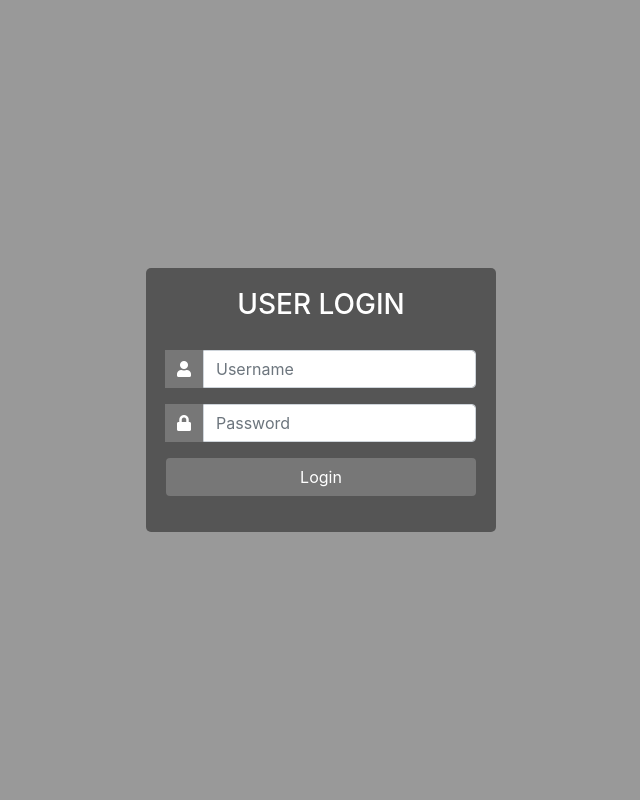
After one commit to Mariobouzakhm/LibraryManagement, a Django app: page /login/ in a window 1280 px wide. The commit adds this page. Shown: the whole page, without its empty margins (319-959 px from the left). Run offline with Django 3.2, Linux system fonts and the light colour scheme; some libraries are stand-ins or nearby versions.

Commit message:
Added Login System/Restrict Pages

```diff
--- /dev/null
+++ b/books/templates/books/login.html
@@ -0,0 +1,103 @@
+<html>
+    <head>
+        <title>Login</title>
+        <link rel="stylesheet" href="https://stackpath.bootstrapcdn.com/bootstrap/4.1.3/css/bootstrap.min.css" integrity="sha384-MCw98/SFnGE8fJT3GXwEOngsV7Zt27NXFoaoApmYm81iuXoPkFOJwJ8ERdknLPMO" crossorigin="anonymous">
+        <script src="https://ajax.googleapis.com/ajax/libs/jquery/3.3.1/jquery.min.js"></script>
+        <link rel="stylesheet" href="https://use.fontawesome.com/releases/v5.6.1/css/all.css" integrity="sha384-gfdkjb5BdAXd+lj+gudLWI+BXq4IuLW5IT+brZEZsLFm++aCMlF1V92rMkPaX4PP" crossorigin="anonymous">
+
+
+        <style>
+            body,
+            html {
+                margin: 0;
+                padding: 0;
+                height: 100%;
+                background-color: #999999;
+            }
+            .user_card {
+                width: 350px;
+                margin-top: auto;
+                margin-bottom: auto;
+                background: #555555;
+                position: relative;
+                display: flex;
+                justify-content: center;
+                flex-direction: column;
+                padding: 20px;
+                border-radius: 5px;
+
+            }
+
+            .form_container {
+                margin-top: 20px;
+            }
+
+            #form-title{
+                color: #fff;
+
+            }
+
+            .login_btn {
+                width: 100%;
+                background: #777777 ;
+                color: white;
+            }
+
+            .login_container {
+                padding: 0;
+            }
+            .input-group-text {
+                background: #777777;
+                color: white;
+                border: 0;
+                border-radius: 0.25rem 0 0 0.25rem;
+            }
+
+            #messages{
+                background-color: grey;
+                color: #fff;
+                padding: 10px;
+                margin-top: 10px;
+            }
+        </style>
+
+    </head>
+    <body>
+        <div class="container h-100">
+            <div class="d-flex justify-content-center h-100">
+                <div class="user_card">
+                    <div class="d-flex justify-content-center">
+                        <h3 id="form-title">USER LOGIN</h3>
+                    </div>
+                    <div class="d-flex justify-content-center form_container">
+                        <form method="POST" action="">
+                            {% csrf_token %}
+
+                            <div class="input-group mb-3">
+                                <div class="input-group-append">
+                                    <span class="input-group-text"><i class="fas fa-user"></i></span>
+                                </div>
+                                <input type="text" name="username" placeholder="Username" class="form-control">
+                            </div>
+                            <div class="input-group mb-3">
+                                <div class="input-group-append">
+                                    <span class="input-group-text"><i class="fas fa-lock"></i></span>
+                                </div>
+                                <input type="password" name="password" placeholder="Password" class="form-control" >
+                            </div>
+
+                            <div class="d-flex mt-3 login_container">
+                                <input class="btn login_btn" type="submit" value="Login">
+                            </div>
+                        </form>
+
+                    </div>
+
+                    {% for message in messages %}
+                        <p id="messages">{{ message }}</p>
+                    {% endfor %}
+                </div>
+            </div>
+        </div>
+    </body>
+</html>
--- a/books/urls.py
+++ b/books/urls.py
@@ -21,5 +21,9 @@ urlpatterns = [
     path('customers/add/', views.add_customer, name='add_customer'),
     path('customers/<int:pk>/', views.customer_details, name='customer_details'),
 
-    path('borrow/details/<int:pk>', views.borrow_details, name='borrow_details')
+    path('borrow/details/<int:pk>', views.borrow_details, name='borrow_details'),
+
+    path('login/', views.loginPage, name='login'),
+    path('logout/', views.logoutPage, name='logout'),
+    path('register/', views.registerPage, name='register')
 ]
--- a/books/views.py
+++ b/books/views.py
@@ -1,14 +1,18 @@
+from django.contrib.auth import authenticate, login, logout
+from django.contrib import messages
+from django.contrib.auth.decorators import login_required
 from django.shortcuts import render
 from django.shortcuts import redirect
 
 from .filters import BookFilter
 from .models import Book, BookEdition, BorrowReceipt, Customer
 from .forms import BookForm, BorrowForm, EditionForm, ReturnForm, AuthorForm, CategoryForm\
-    , QBorrowReturnForm, CustomerForm
+    , QBorrowReturnForm, CustomerForm, CreateUserForm
 
 import datetime
 
 
+@login_required()
 def home(request):
     books_count = Book.objects.all().count()
     editions_count = BookEdition.objects.all().count()
@@ -37,6 +41,7 @@ def home(request):
     return render(request, 'books/home.html', context)
 
 
+@login_required()
 def books(request):
     book_list = Book.objects.all()
     book_filter = BookFilter(request.GET, queryset=book_list)
@@ -47,6 +52,7 @@ def books(request):
     return render(request, 'books/books.html', context)
 
 
+@login_required()
 def customers(request):
     customer_list = Customer.objects.all()
 
@@ -55,6 +61,7 @@ def customers(request):
     return render(request, 'books/customers.html', context)
 
 
+@login_required()
 def book_details(request, pk):
     book = Book.objects.get(id=pk)
     editions = book.bookedition_set.all()
@@ -63,6 +70,7 @@ def book_details(request, pk):
     return render(request, 'books/book.html', context)
 
 
+@login_required()
 def edition_details(request, pk):
     edition = BookEdition.objects.get(id=pk)
     borrow_receipts = BorrowReceipt.objects.filter(book_edition=edition)
@@ -71,6 +79,7 @@ def edition_details(request, pk):
     return render(request, 'books/edition_details.html', context)
 
 
+@login_required()
 def customer_details(request, pk):
     customer = Customer.objects.get(id=pk)
     borrowed_books = BorrowReceipt.objects.filter(customer=customer)
@@ -80,6 +89,7 @@ def customer_details(request, pk):
     return render(request, 'books/customer.html', context)
 
 
+@login_required()
 def add_book(request):
     form = BookForm()
     context = {
@@ -97,6 +107,7 @@ def add_book(request):
     return render(request, 'books/add_book.html', context)
 
 
+@login_required()
 def add_author(request):
     form = AuthorForm()
 
@@ -111,6 +122,7 @@ def add_author(request):
     return render(request, 'books/add_author.html', {'form': form})
 
 
+@login_required()
 def add_category(request):
     form = CategoryForm()
 
@@ -125,6 +137,7 @@ def add_category(request):
     return render(request, 'books/add_category.html', {'form': form})
 
 
+@login_required()
 def add_edition(request, pk):
     book = Book.objects.get(id=pk)
     form = EditionForm(initial={'book': book})
@@ -142,6 +155,7 @@ def add_edition(request, pk):
     return render(request, 'books/add_edition.html', context)
 
 
+@login_required()
 def add_customer(request):
     form = CustomerForm()
 
@@ -153,7 +167,12 @@ def add_customer(request):
 
             return redirect('home')
 
+    context = {'form': form}
 
+    return render(request, 'books/add_customer.html', context)
+
+
+@login_required()
 def borrow(request, pk):
     edition = BookEdition.objects.get(id=pk)
 
@@ -179,6 +198,7 @@ def borrow(request, pk):
     return render(request, 'books/borrow.html', context)
 
 
+@login_required()
 def borrow_details(request, pk):
     borrow_receipt = BorrowReceipt.objects.get(id=pk)
 
@@ -187,6 +207,7 @@ def borrow_details(request, pk):
     return render(request, 'books/borrow_details.html', context)
 
 
+@login_required()
 def return_book(request, pk):
     edition = BookEdition.objects.get(id=pk)
 
@@ -218,3 +239,51 @@ def return_book(request, pk):
 
     context = {'edition': edition, 'form': form, 'date_to_return': current_borrow.date_to_return}
     return render(request, 'books/return.html', context)
+
+
+def loginPage(request):
+    if request.user.is_authenticated:
+        return redirect('home')
+
+    if request.method == 'POST':
+        username = request.POST.get('username')
+        password = request.POST.get('password')
+
+        user = authenticate(request, username=username, password=password)
+        if user is not None:
+            login(request, user)
+
+            return redirect('home')
+
+        else:
+            messages.info(request, 'Incorrect Username/Password')
+
+    context = {}
+
+    return render(request, 'books/login.html', context)
+
+
+@login_required()
+def logoutPage(request):
+    logout(request)
+
+    return redirect('login')
+
+
+@login_required()
+def registerPage(request):
+    form = CreateUserForm()
+
+    if request.method == 'POST':
+        form = CreateUserForm(request.POST)
+        if form.is_valid():
+            form.save()
+            username = form.cleaned_data.get('username')
+
+            messages.success(request, 'Librarian ' + username + ' added.')
+
+            return redirect('login')
+
+    context = {'form': form}
+
+    return render(request, 'books/register.html', context)
--- a/library/settings.py
+++ b/library/settings.py
@@ -57,6 +57,7 @@ MIDDLEWARE = [
 ]
 
 ROOT_URLCONF = 'library.urls'
+LOGIN_URL = '/login/'
 
 TEMPLATES = [
     {
```
Also changed, not shown: books/forms.py (+9 -0 lines), books/templates/books/navbar.html (+11 -3 lines), books/templates/books/register.html (added, +59 -0 lines), db.sqlite3.
